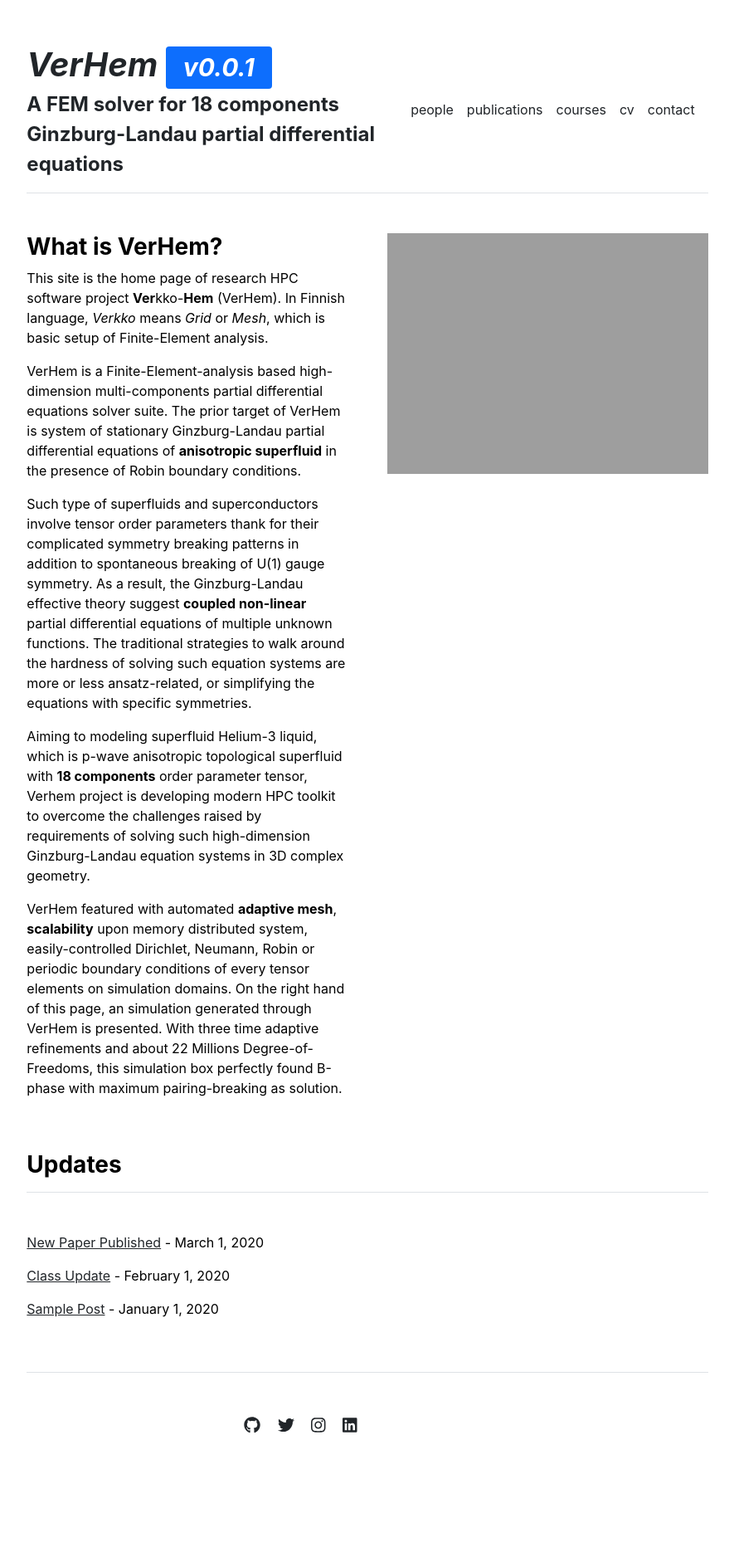
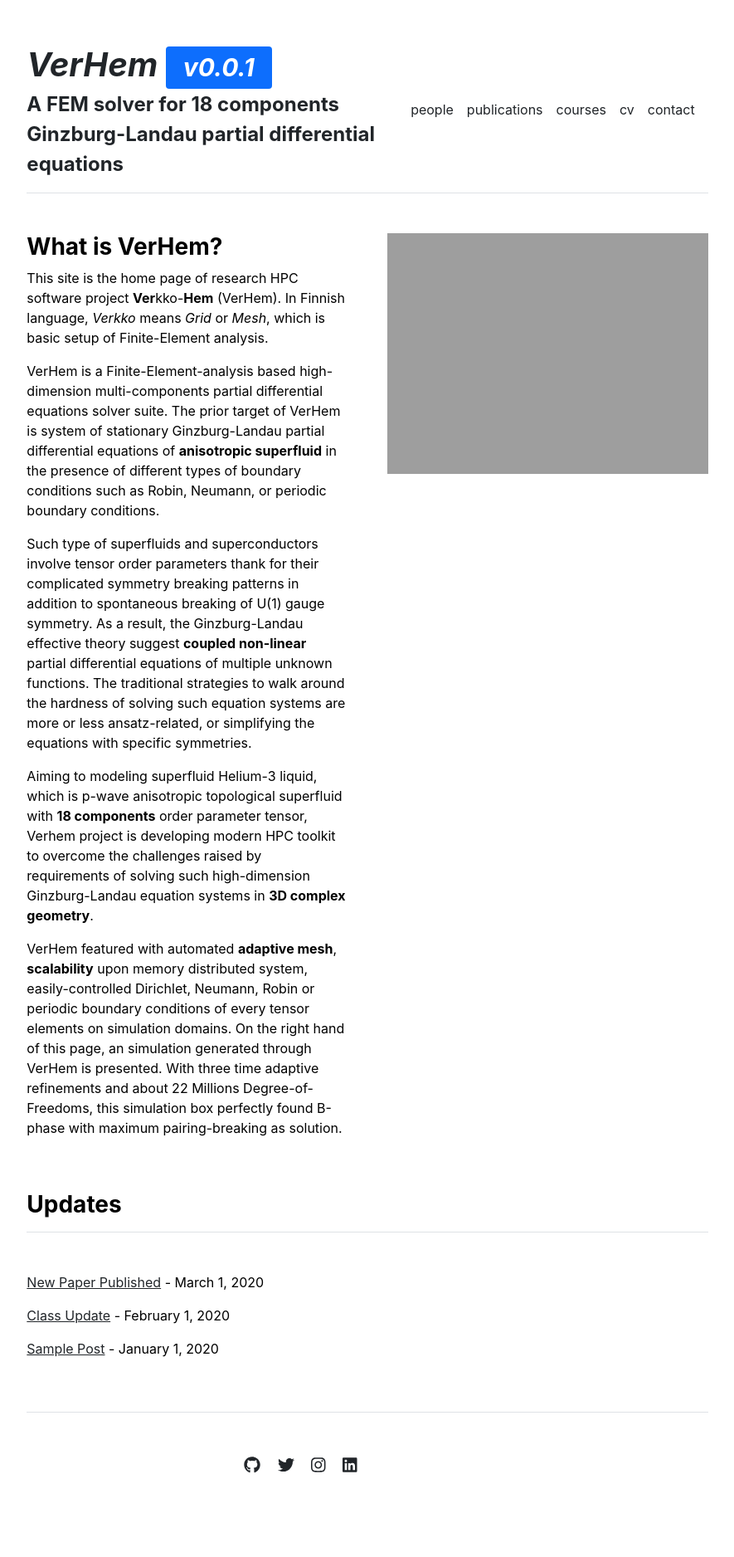
Before and after one commit to VerHem/VerHem.github.io, a Jekyll site: the page built from index.md, in a window 1280 px wide. Shown: the whole page at 83% size, without its empty margins (197-1082 px from the left). Built offline with Jekyll 4.4.1, drawn with Linux system fonts in a browser that asks for light colours; before the commit the page ends 1828 px from its top, so only the background shows below that.

Commit message:
edit home page

```diff
--- a/index.md
+++ b/index.md
@@ -5,10 +5,10 @@ title: "Home"
 
 This site is the home page of research HPC software project **Ver**kko-**Hem** (VerHem). In Finnish language, *Verkko* means *Grid* or *Mesh*, which is basic setup of Finite-Element analysis.
 
-VerHem is a Finite-Element-analysis based high-dimension multi-components partial differential equations solver suite. The prior target of VerHem is system of stationary Ginzburg-Landau partial differential equations of **anisotropic superfluid** in the presence of Robin boundary conditions.
+VerHem is a Finite-Element-analysis based high-dimension multi-components partial differential equations solver suite. The prior target of VerHem is system of stationary Ginzburg-Landau partial differential equations of **anisotropic superfluid** in the presence of different types of boundary conditions such as Robin, Neumann, or periodic boundary conditions.
 
 Such type of superfluids and superconductors involve tensor order parameters thank for their complicated symmetry breaking patterns in addition to spontaneous breaking of U(1) gauge symmetry. As a result, the Ginzburg-Landau effective theory suggest **coupled non-linear** partial differential equations of multiple unknown functions. The traditional strategies to walk around the hardness of solving such equation systems are more or less ansatz-related, or simplifying the equations with specific symmetries.
 
-Aiming to modeling superfluid Helium-3 liquid, which is p-wave anisotropic topological superfluid with **18 components** order parameter tensor, Verhem project is developing modern HPC toolkit to overcome the challenges raised by requirements of solving such high-dimension Ginzburg-Landau equation systems in 3D complex geometry.
+Aiming to modeling superfluid Helium-3 liquid, which is p-wave anisotropic topological superfluid with **18 components** order parameter tensor, Verhem project is developing modern HPC toolkit to overcome the challenges raised by requirements of solving such high-dimension Ginzburg-Landau equation systems in **3D complex geometry**.
 
 VerHem featured with automated **adaptive mesh**, **scalability** upon memory distributed system, easily-controlled Dirichlet, Neumann, Robin or periodic boundary conditions of every tensor elements on simulation domains. On the right hand of this page, an simulation generated through VerHem is presented. With three time adaptive refinements and about 22 Millions Degree-of-Freedoms, this simulation box perfectly found B-phase with maximum pairing-breaking as solution.
```
